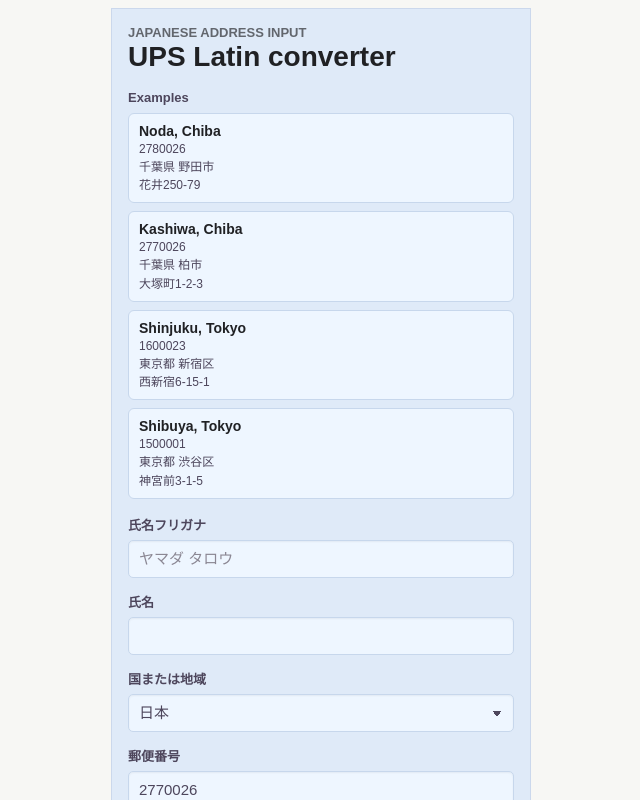
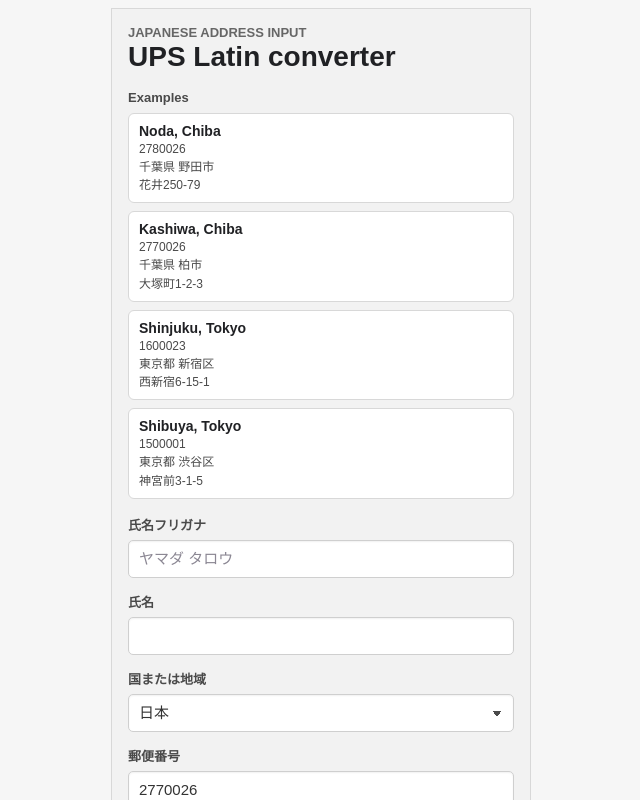
Before and after one commit to noriyuk1/jp-latin, a Next.js app: page / in a window 1280 px wide. Shown: the top 800 px of the page, without its empty margins (319-959 px from the left). Built offline with nearby package versions, Linux system fonts and the light colour scheme.

Commit message:
Add prefecture selector and neutral UI

```diff
--- a/app/page.tsx
+++ b/app/page.tsx
@@ -1,3 +1,5 @@
+import { japanesePrefectures } from "../lib/prefectures.ts";
+
 function firstParam(value: string | string[] | undefined) {
   return Array.isArray(value) ? value[0] : value;
 }
@@ -124,8 +126,11 @@
           <label className="stripe-field">
             <span>都道府県</span>
             <select name="state" defaultValue={value("state", "千葉県")}>
-              <option value="千葉県">千葉県 - Chiba</option>
-              <option value="東京都">東京都 - Tokyo</option>
+              {japanesePrefectures.map(([prefectureJa, prefectureEn]) => (
+                <option key={prefectureJa} value={prefectureJa}>
+                  {prefectureJa} - {prefectureEn}
+                </option>
+              ))}
             </select>
           </label>
 
--- a/app/styles.css
+++ b/app/styles.css
@@ -1,12 +1,12 @@
 :root {
   color-scheme: light;
-  --bg: #f7f7f4;
+  --bg: #f6f6f6;
   --panel: #ffffff;
   --text: #202124;
-  --muted: #62666d;
-  --border: #d9d8d2;
-  --accent: #0f766e;
-  --danger: #b42318;
+  --muted: #666666;
+  --border: #d8d8d8;
+  --accent: #202124;
+  --danger: #4a4a4a;
 }
 
 * {
@@ -40,8 +40,8 @@
 }
 
 .converter-card {
-  background: #dfeaf8;
-  border: 1px solid #cbd8ec;
+  background: #f2f2f2;
+  border: 1px solid #d8d8d8;
   min-height: 100vh;
   padding: 16px;
   width: min(100vw, 420px);
@@ -61,7 +61,7 @@
 }
 
 .example-title {
-  color: #4d465c;
+  color: #4a4a4a;
   font-size: 13px;
   font-weight: 700;
 }
@@ -72,10 +72,10 @@
 }
 
 .example-card {
-  background: #eef6ff;
-  border: 1px solid #c7d7ec;
+  background: #ffffff;
+  border: 1px solid #d8d8d8;
   border-radius: 6px;
-  color: #4d465c;
+  color: #4a4a4a;
   display: grid;
   gap: 2px;
   padding: 9px 10px;
@@ -83,7 +83,7 @@
 }
 
 .example-card:hover {
-  border-color: #8fb6df;
+  border-color: #8a8a8a;
 }
 
 .example-card strong {
@@ -102,7 +102,7 @@
 }
 
 .stripe-field {
-  color: #4d465c;
+  color: #4a4a4a;
   display: grid;
   font-size: 13px;
   font-weight: 700;
@@ -112,11 +112,11 @@
 .stripe-field input,
 .stripe-field select {
   appearance: none;
-  background: #eef6ff;
-  border: 1px solid #c7d7ec;
+  background: #ffffff;
+  border: 1px solid #cfcfcf;
   border-radius: 5px;
-  box-shadow: inset 0 1px 2px rgba(31, 41, 55, 0.06);
-  color: #4d465c;
+  box-shadow: inset 0 1px 2px rgba(0, 0, 0, 0.06);
+  color: #333333;
   font: inherit;
   font-size: 15px;
   font-weight: 500;
@@ -126,8 +126,8 @@
 }
 
 .stripe-field select {
-  background-image: linear-gradient(45deg, transparent 50%, #4d465c 50%),
-    linear-gradient(135deg, #4d465c 50%, transparent 50%);
+  background-image: linear-gradient(45deg, transparent 50%, #4a4a4a 50%),
+    linear-gradient(135deg, #4a4a4a 50%, transparent 50%);
   background-position: calc(100% - 16px) 16px, calc(100% - 11px) 16px;
   background-repeat: no-repeat;
   background-size: 5px 5px, 5px 5px;
@@ -211,7 +211,7 @@
 }
 
 .table th {
-  background: #ecebe5;
+  background: #eeeeee;
   color: #3a3d42;
 }
 
@@ -221,7 +221,7 @@
   min-height: 26px;
   padding: 0 8px;
   border-radius: 999px;
-  background: #e9f5f2;
+  background: #eeeeee;
   color: var(--accent);
   font-size: 12px;
   font-weight: 700;
@@ -229,7 +229,7 @@
 
 .status[data-status="needs_review"],
 .status[data-status="rejected"] {
-  background: #fff1ed;
+  background: #eeeeee;
   color: var(--danger);
 }
 
@@ -292,8 +292,8 @@
 }
 
 .filter.active {
-  background: #1f2937;
-  border-color: #1f2937;
+  background: #202124;
+  border-color: #202124;
   color: #fff;
 }
 
@@ -346,19 +346,19 @@
 }
 
 .sample-grid code {
-  background: #f1f5f4;
+  background: #f4f4f4;
   border: 1px solid var(--border);
   border-radius: 6px;
   padding: 4px 7px;
 }
 
 .notice {
-  border-color: #99d8c9;
-  color: #0f766e;
+  border-color: #bdbdbd;
+  color: #3a3a3a;
 }
 
 .notice.error {
-  border-color: #f2b8ad;
+  border-color: #bdbdbd;
   color: var(--danger);
 }
 
@@ -381,9 +381,9 @@
 }
 
 .json-output {
-  background: #111827;
+  background: #202124;
   border-radius: 8px;
-  color: #e5e7eb;
+  color: #f2f2f2;
   font-size: 13px;
   line-height: 1.5;
   margin: 8px 0 0;
--- /dev/null
+++ b/lib/prefectures.ts
@@ -0,0 +1,49 @@
+export const japanesePrefectures = [
+  ["北海道", "Hokkaido"],
+  ["青森県", "Aomori"],
+  ["岩手県", "Iwate"],
+  ["宮城県", "Miyagi"],
+  ["秋田県", "Akita"],
+  ["山形県", "Yamagata"],
+  ["福島県", "Fukushima"],
+  ["茨城県", "Ibaraki"],
+  ["栃木県", "Tochigi"],
+  ["群馬県", "Gunma"],
+  ["埼玉県", "Saitama"],
+  ["千葉県", "Chiba"],
+  ["東京都", "Tokyo"],
+  ["神奈川県", "Kanagawa"],
+  ["新潟県", "Niigata"],
+  ["富山県", "Toyama"],
+  ["石川県", "Ishikawa"],
+  ["福井県", "Fukui"],
+  ["山梨県", "Yamanashi"],
+  ["長野県", "Nagano"],
+  ["岐阜県", "Gifu"],
+  ["静岡県", "Shizuoka"],
+  ["愛知県", "Aichi"],
+  ["三重県", "Mie"],
+  ["滋賀県", "Shiga"],
+  ["京都府", "Kyoto"],
+  ["大阪府", "Osaka"],
+  ["兵庫県", "Hyogo"],
+  ["奈良県", "Nara"],
+  ["和歌山県", "Wakayama"],
+  ["鳥取県", "Tottori"],
+  ["島根県", "Shimane"],
+  ["岡山県", "Okayama"],
+  ["広島県", "Hiroshima"],
+  ["山口県", "Yamaguchi"],
+  ["徳島県", "Tokushima"],
+  ["香川県", "Kagawa"],
+  ["愛媛県", "Ehime"],
+  ["高知県", "Kochi"],
+  ["福岡県", "Fukuoka"],
+  ["佐賀県", "Saga"],
+  ["長崎県", "Nagasaki"],
+  ["熊本県", "Kumamoto"],
+  ["大分県", "Oita"],
+  ["宮崎県", "Miyazaki"],
+  ["鹿児島県", "Kagoshima"],
+  ["沖縄県", "Okinawa"]
+] as const;
```
Also changed, not shown: app/admin/address-conversions/new/page.tsx (+7 -2 lines).
